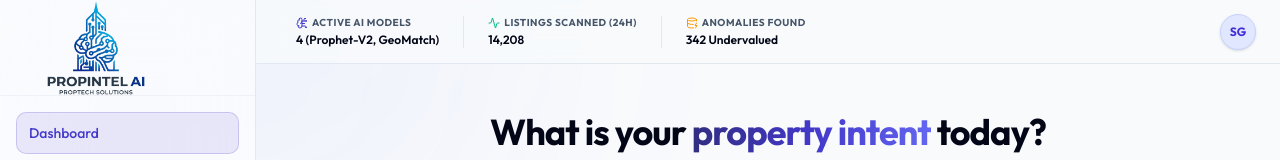
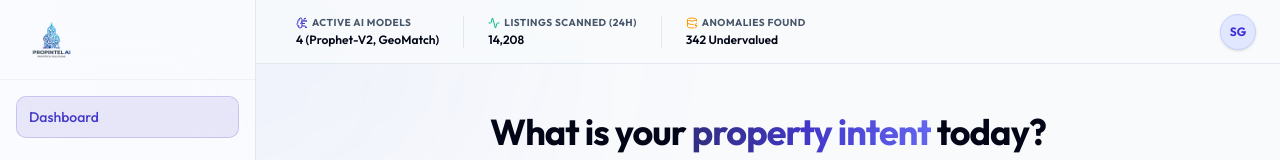
Before and after one commit to aanaruna78/PROPINTEL, a Next.js app in the folder frontend/: page / in a window 1280 px wide. Shown: the top 160 px of the page. Built offline with nearby package versions, Linux system fonts and the light colour scheme.

Commit message:
style: crop logo accurately and remove CSS scaling to fix overlap

```diff
--- a/frontend/src/app/layout.tsx
+++ b/frontend/src/app/layout.tsx
@@ -32,9 +32,9 @@ export default function RootLayout({
         <div className="min-h-screen flex w-full">
           {/* Sidebar */}
           <aside className="w-64 border-r border-border bg-card/60 backdrop-blur-2xl hidden md:flex flex-col relative z-20">
-            <div className="h-24 flex items-center px-6 border-b border-border/50">
-              <Link href="/">
-                <img src="/logo-light.png" alt="PROPINTEL Logo" className="h-24 w-auto object-contain scale-150 origin-left" />
+            <div className="h-20 flex items-center px-6 border-b border-border/50 py-3">
+              <Link href="/" className="flex items-center h-full">
+                <img src="/logo-light.png" alt="PROPINTEL Logo" className="h-full w-auto object-contain" />
               </Link>
             </div>
             <nav className="flex flex-col gap-2 p-4">
@@ -53,9 +53,9 @@ export default function RootLayout({
 
             {/* Desktop / Mobile Header */}
             <header className="h-16 border-b border-border flex items-center justify-between px-6 bg-background/80 backdrop-blur-xl sticky top-0 z-30">
-              <div className="md:hidden flex items-center">
-                <Link href="/">
-                  <img src="/logo-light.png" alt="PROPINTEL Logo" className="h-16 w-auto object-contain scale-150 origin-left ml-4" />
+              <div className="md:hidden flex items-center h-full py-2">
+                <Link href="/" className="flex items-center h-full">
+                  <img src="/logo-light.png" alt="PROPINTEL Logo" className="h-full w-auto object-contain" />
                 </Link>
               </div>
               <div className="flex-1 flex justify-center md:justify-start">
```
Also changed, not shown: frontend/public/logo-light.png.
